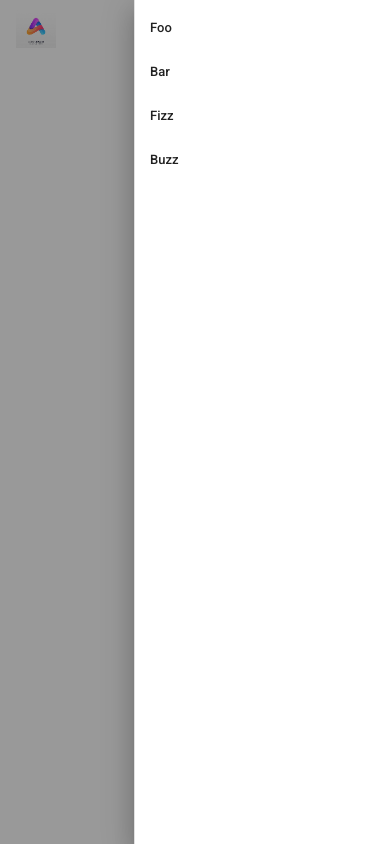
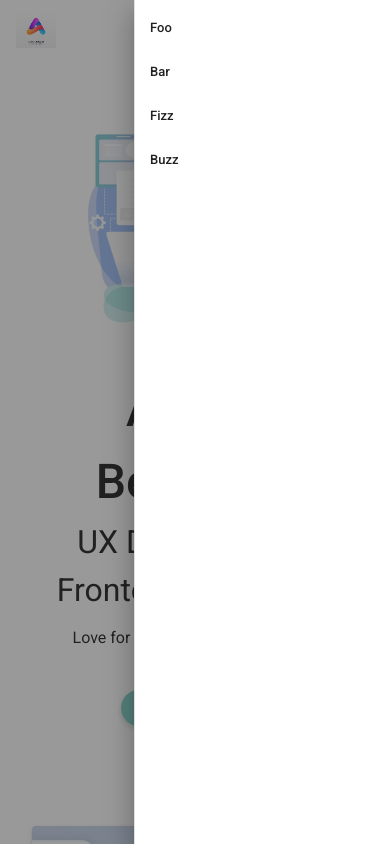
Before and after one commit to Programina/2021-portfolio, a Vue app: page / in a window 390 px wide. Both pictures are taken after a click on the button 362 px from the left and 28 px from the top of the page. Shown: the top 844 px of the page. Built offline with nearby package versions, Linux system fonts and the light colour scheme.

Commit message:
drawer in mobile implemented

```diff
--- a/src/App.vue
+++ b/src/App.vue
@@ -49,10 +49,10 @@
       ></v-app-bar-nav-icon>
     </v-app-bar>
 
-    <!-- <v-main>
+    <v-main>
       <router-view />
-    </v-main> -->
-      <v-navigation-drawer v-model="drawer" absolute right temporary>
+    </v-main>
+      <v-navigation-drawer v-if="isMobile" v-model="drawer" absolute right temporary>
         <v-list nav dense>
           <v-list-item-group
             v-model="group"
```
